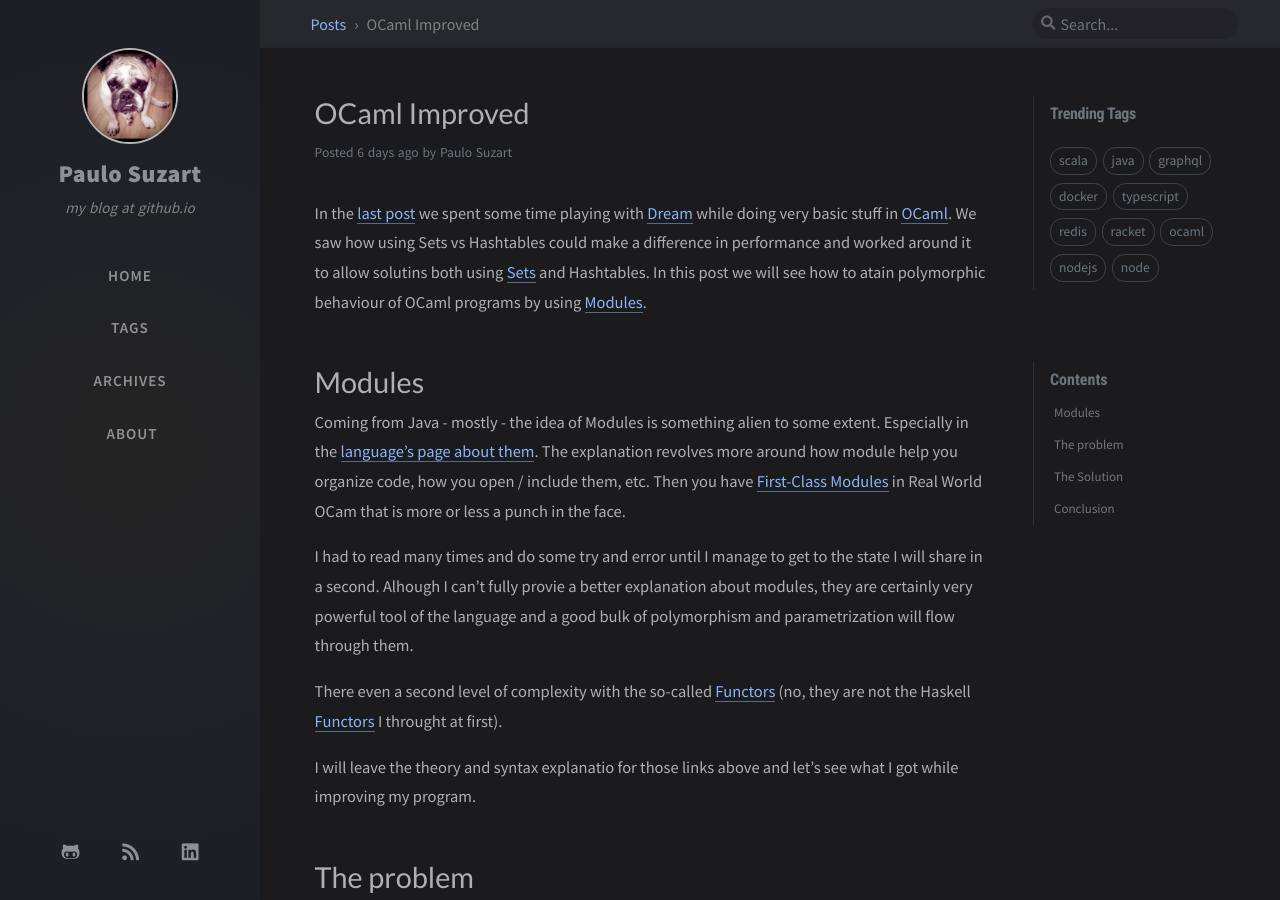
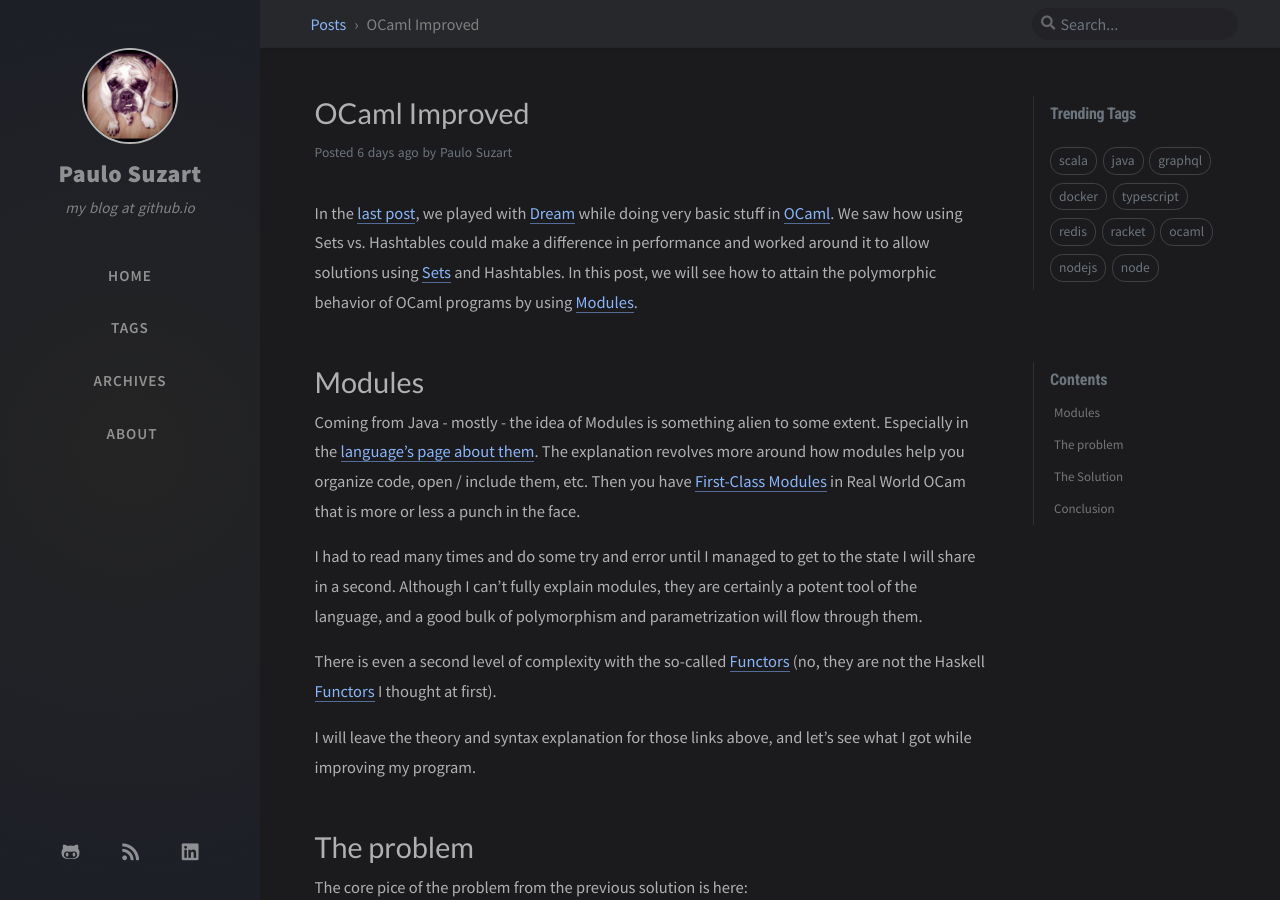
Before and after one commit to paulosuzart/paulosuzart.github.io, a Jekyll site: the page built from _posts/2021-11-16-ocaml-improved.md, in a window 1280 px wide and 900 px high. Built offline with Jekyll 4.4.1, drawn with Linux system fonts in a browser that asks for light colours; nearby versions of some CDN libraries; comment, search, counter and statistics services are not loaded.

Commit message:
grammar 1

```diff
--- a/_posts/2021-11-16-ocaml-improved.md
+++ b/_posts/2021-11-16-ocaml-improved.md
@@ -6,19 +6,19 @@ comments: true
 tags: [ocaml]
 ---
 
-In the [last post](./2021-11-14-ocaml-dream.md) we spent some time playing with [Dream](https://aantron.github.io/dream) while doing very basic stuff in [OCaml](https://ocaml.org/). We saw how using Sets vs Hashtables could make a difference in performance and worked around it to allow solutins both using [Sets](https://ocaml.org/api/Set.html) and Hashtables. In this post we will see how to atain polymorphic behaviour of OCaml programs by using [Modules](https://ocaml.org/learn/tutorials/modules.html).
+In the [last post](./2021-11-14-ocaml-dream.md), we played with [Dream](https://aantron.github.io/dream) while doing very basic stuff in [OCaml](https://ocaml.org/). We saw how using Sets vs. Hashtables could make a difference in performance and worked around it to allow solutions using [Sets](https://ocaml.org/api/Set.html) and Hashtables. In this post, we will see how to attain the polymorphic behavior of OCaml programs by using [Modules](https://ocaml.org/learn/tutorials/modules.html).
 
 <!--more-->
 
 # Modules
 
-Coming from Java - mostly - the idea of Modules is something alien to some extent. Especially in the [language's page about them](https://ocaml.org/learn/tutorials/modules.html). The explanation revolves more around how module help you organize code, how you open / include them, etc. Then you have [First-Class Modules](https://dev.realworldocaml.org/first-class-modules.html) in Real World OCam that is more or less a punch in the face.
+Coming from Java - mostly - the idea of Modules is something alien to some extent. Especially in the [language's page about them](https://ocaml.org/learn/tutorials/modules.html). The explanation revolves more around how modules help you organize code, open / include them, etc. Then you have [First-Class Modules](https://dev.realworldocaml.org/first-class-modules.html) in Real World OCam that is more or less a punch in the face.
 
-I had to read many times and do some try and error until I manage to get to the state I will share in a second. Alhough I can't fully provie a better explanation about modules, they are certainly very powerful tool of the language and a good bulk of polymorphism and parametrization will flow through them.
+I had to read many times and do some try and error until I managed to get to the state I will share in a second. Although I can't fully explain modules, they are certainly a potent tool of the language, and a good bulk of polymorphism and parametrization will flow through them.
 
-There even a second level of complexity with the so-called [Functors](https://dev.realworldocaml.org/functors.html) (no, they are not the Haskell [Functors](https://mmhaskell.com/monads/functors) I throught at first).
+There is even a second level of complexity with the so-called [Functors](https://dev.realworldocaml.org/functors.html) (no, they are not the Haskell [Functors](https://mmhaskell.com/monads/functors) I thought at first).
 
-I will leave the theory and syntax explanatio for those links above and let's see what I got while improving my program.
+I will leave the theory and syntax explanation for those links above, and let's see what I got while improving my program.
 
 # The problem
 
```
